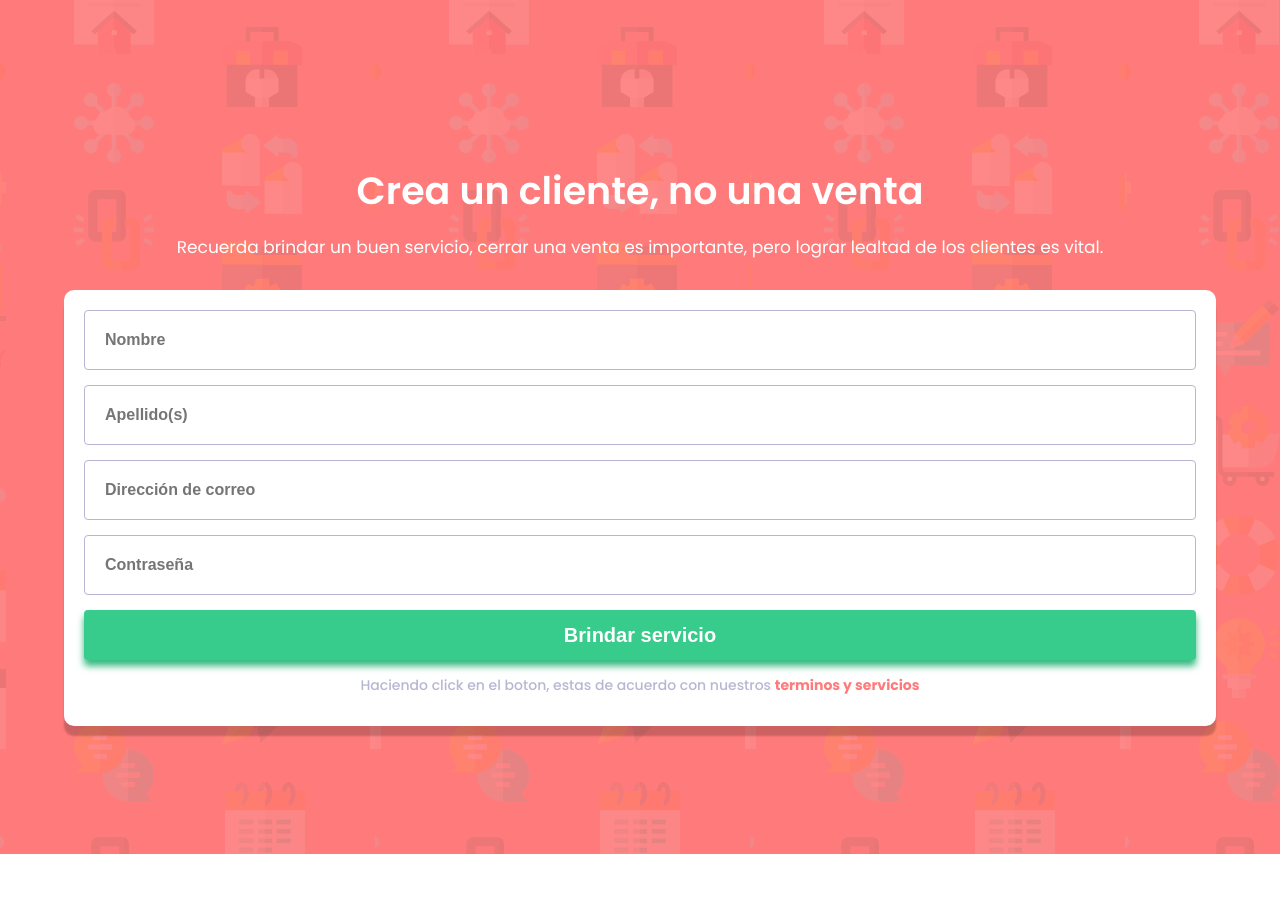
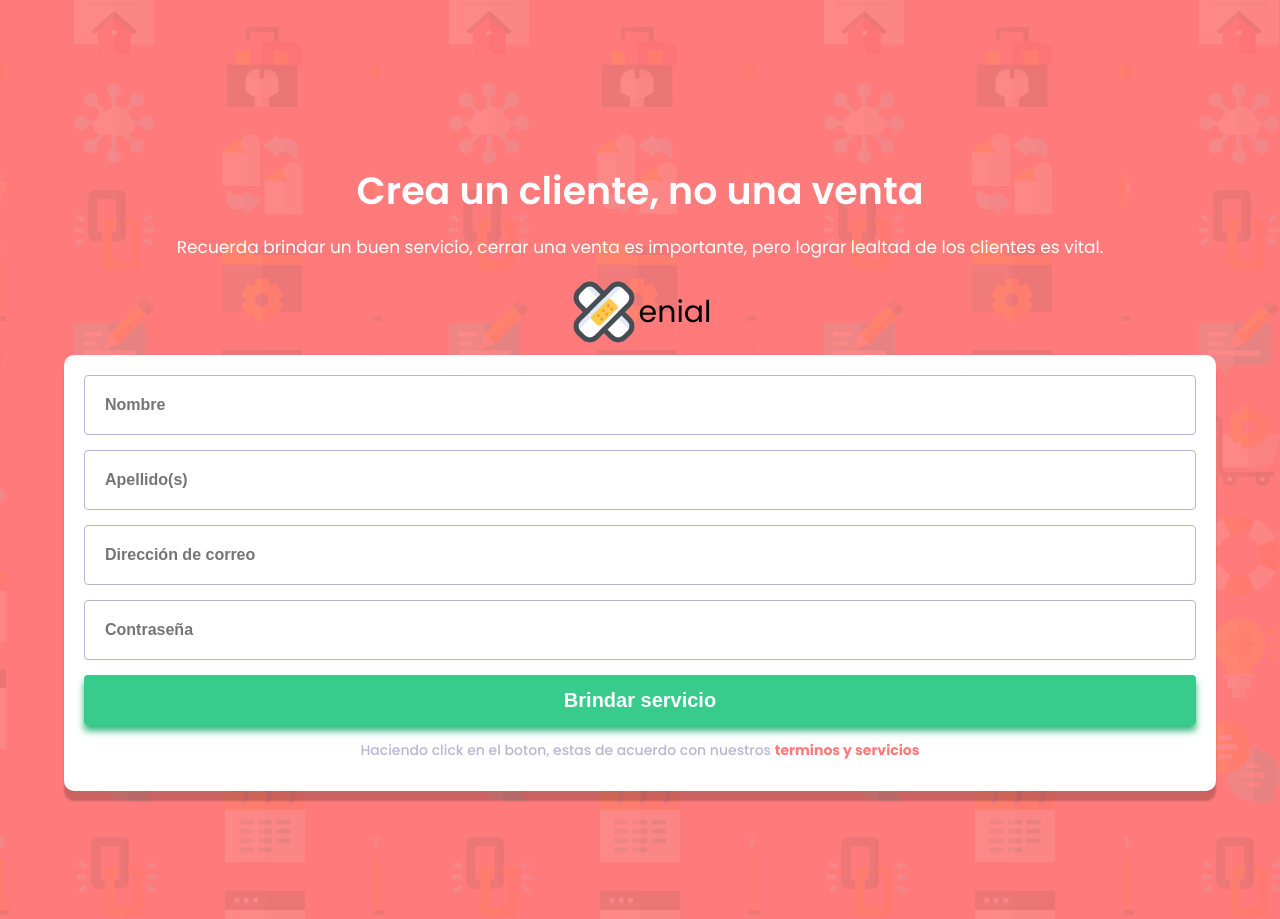
Before and after one commit to francisco-solis99/ProyectoSistemasDeInfo, a plain HTML site: page login/login.html in a window 1280 px wide. Before the commit the page ends 854 px from the top, so only its background shows below. Drawn offline with Linux system fonts and the light colour scheme.

Commit message:
[Add] html structure to logo and their styles

```diff
--- a/css/login.css
+++ b/css/login.css
@@ -21,6 +21,7 @@ body{
     font-size: 1.6rem;
 }
 
+/* Styles hero */
 .hero{
     width: 100%;
     min-height: 100vh;
@@ -29,6 +30,7 @@ body{
     background-image: url(../login/images/bg-intro-mobile.png);
 }
 
+/* Styles principal copy text */
 .login__copy{
     /* background-color: springgreen; */
     margin-top: 40px;
@@ -49,6 +51,81 @@ body{
     font-weight: 400;
 }
 
+/* Styles to logo */
+
+.login__logo{
+    /* background-color: seagreen; */
+    position: relative;
+    margin-bottom: 20px;
+}
+
+.logo__text{
+    display: flex;
+    justify-content: center;
+    align-items: center;
+    text-decoration: none;
+}
+
+.logo__bandita{
+    /* background-color: skyblue; */
+    display: flex;
+    justify-content: center;
+    align-items: center;
+    flex-direction: column;
+}
+
+.logo__rest-text{
+    font-size: 3rem;
+}
+
+
+.bandita__x{
+    border-radius: 12px;
+    width: 70px;
+    height: 30px;
+    border: 5px solid #454d55;
+    background: -webkit-gradient(linear, left top, left bottom, color-stop(25%, #e2eaf9), color-stop(25%, #ffffff));
+    background: linear-gradient(#e2eaf9 25%, #ffffff 25%);
+}
+
+.bandita__x-back{
+    transform: rotate(45deg);
+}
+
+.bandita__x-front{
+    transform: rotate(-45deg);
+    position: absolute;
+    top: 17%;
+    display: flex;
+    justify-content: center;
+    align-items: center;
+    /* -webkit-box-pack: center; */
+    /* -webkit-box-align: center; */
+}
+
+.bandita__parche{
+    border-radius: 3px;
+    width: 28px;
+    height: 13px;
+    background-color: #fccc48;
+    display: flex;
+    justify-content: center;
+    align-items: center;
+    flex-wrap: wrap;
+    padding: 2px;
+}
+
+.bandita__dot{
+    width: 3px;
+    height: 3px;
+    margin: 1px 2px;
+    background-color: #fc9351;
+    border-radius: 50%;
+    display: inline-block;
+
+}
+
+/* Styles to form */
 .form__container{
     background-color: white;
     padding: 20px;
--- a/login/login.html
+++ b/login/login.html
@@ -24,7 +24,22 @@
     </section>
 
     <section class="login__logo">
-
+      <a class="logo__text">
+        <div class="logo__bandita">
+          <div class="bandita__x bandita__x-back"></div>
+          <div class="bandita__x bandita__x-front">
+            <div class="bandita__parche">
+              <span class="bandita__dot"></span>
+              <span class="bandita__dot"></span>
+              <span class="bandita__dot"></span>
+              <span class="bandita__dot"></span>
+              <span class="bandita__dot"></span>
+              <span class="bandita__dot"></span>
+            </div>
+          </div>
+        </div>
+        <span class="logo__rest-text">enial</span>
+      </a>
     </section>
 
     <section class="login__form">
```
